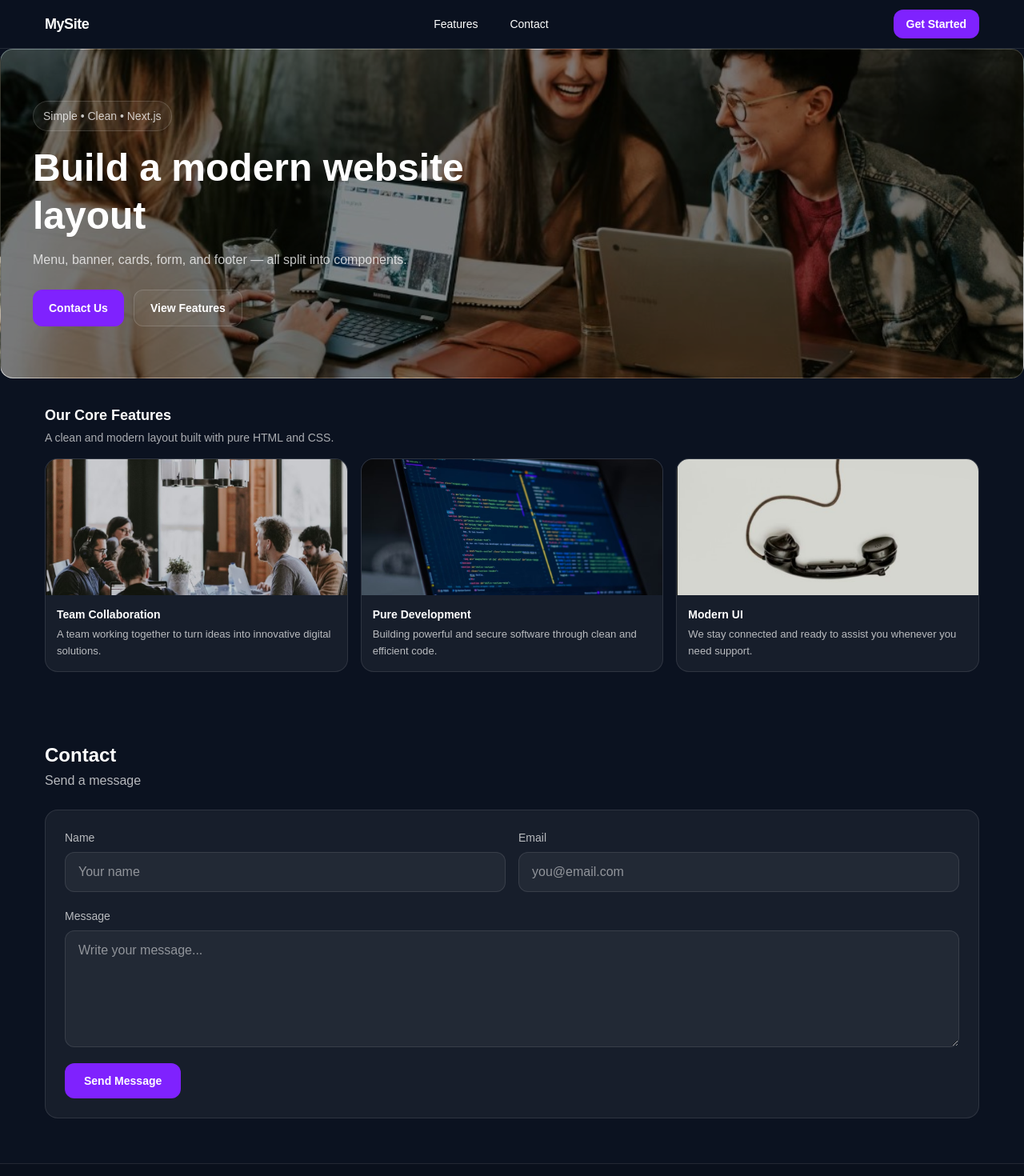
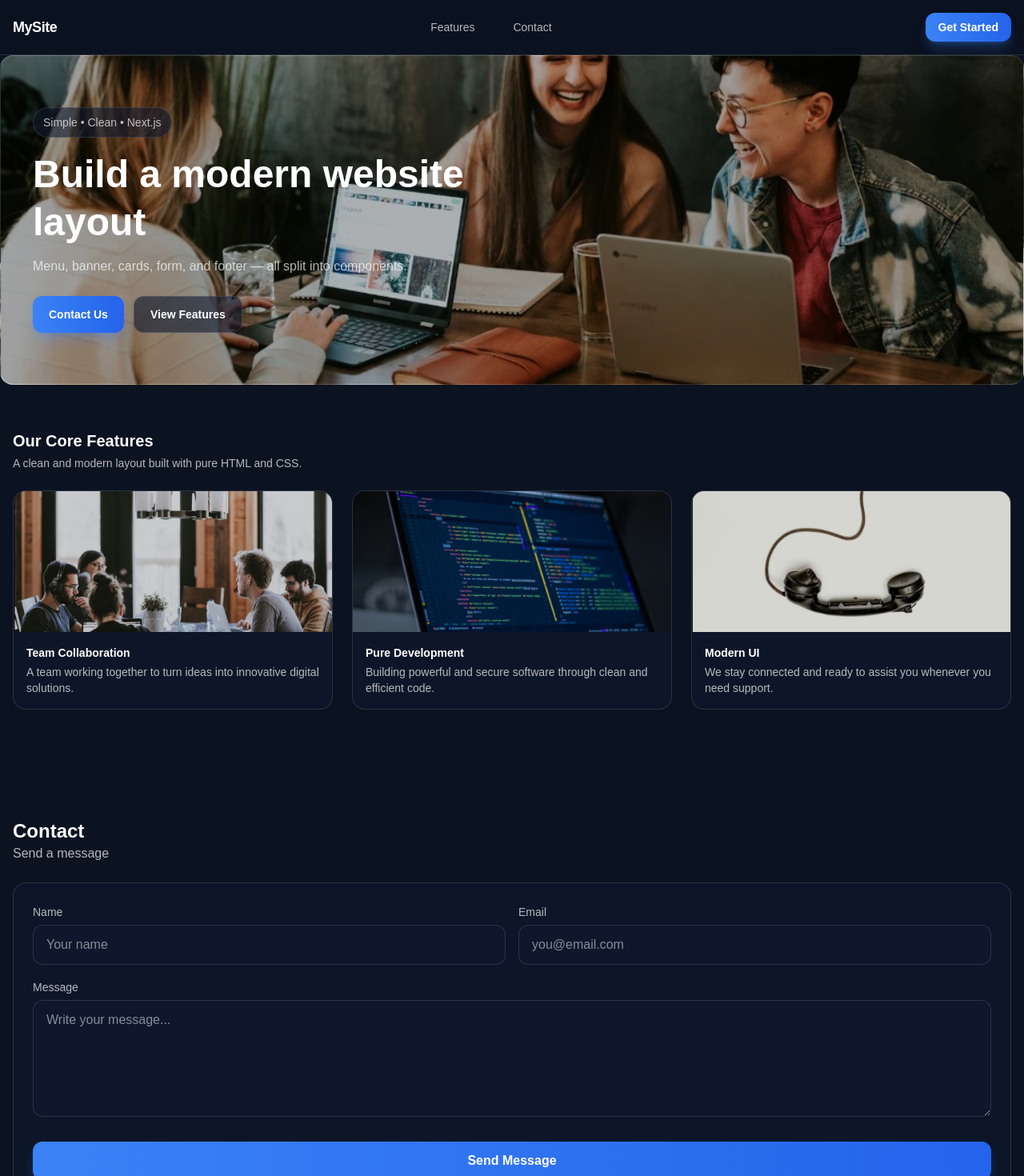
Before and after one commit to joseficani/my-next-app, a Next.js app: page / in a window 1280 px wide. Shown: the top 1470 px of the page at 80% size. Built offline with nearby package versions, Linux system fonts and the light colour scheme.

Commit message:
adjusted the code

```diff
--- a/src/app/globals.css
+++ b/src/app/globals.css
@@ -1,37 +1,29 @@
 @import "tailwindcss";
 
-:root {
-  --bg: #0b1220;
-  --card: #0f1a2f;
-  --text: #ffffff;
-  --muted: rgba(255, 255, 255, 0.7);
-  --border: rgba(255, 255, 255, 0.12);
-  --primary: #3b82f6;
+@theme {
+  --color-customBlue: #0b1220;
+  --color-customCard: #0f1a2f;
+
+  --color-mainText: #ffffff;
+  --color-mutedText: rgba(255, 255, 255, 0.7);
+
+  --color-softBorder: rgba(255, 255, 255, 0.12);
+
+  --color-primary: #3b82f6;
+  --color-primaryHover: #2563eb;
 }
-
 * {
   box-sizing: border-box;
 }
 
 html,
 body {
+  margin: 0;
   padding: 0;
-  margin: 0;
 }
 
 body {
+  background: var(--color-customBlue);
+  color: var(--color-mainText);
   font-family: Arial, Helvetica, sans-serif;
-  background: var(--bg);
-  color: var(--text);
 }
-
-a {
-  color: inherit;
-  text-decoration: none;
-}
-
-button,
-input,
-textarea {
-  font-family: inherit;
-}
--- a/src/app/page.tsx
+++ b/src/app/page.tsx
@@ -31,7 +31,7 @@ export default function Home() {
     <>
       <Navbar />
 
-      <main className="min-h-screen bg-[#0b1220]">
+      <main className="bg-customBlue">
         <Hero />
         <Features />
         <ContactForm />
--- a/src/components/ContactForm/ContactForm.tsx
+++ b/src/components/ContactForm/ContactForm.tsx
@@ -61,63 +61,51 @@
 // }
 export default function ContactForm() {
   return (
-    <section id="contact" className="mx-auto max-w-[1200px] px-4 py-14">
-      <div className="mb-6 text-left">
-        <h2 className="mb-1 text-2xl font-extrabold text-white">Contact</h2>
-        <p className="text-white/70">Send a message</p>
+    <section id="contact" className="py-20">
+      <div className="container mx-auto px-4">
+        <div className="mb-6">
+          <h2 className="text-2xl font-extrabold text-mainText">Contact</h2>
+          <p className="text-mutedText">Send a message</p>
         </div>
 
-      <div className="w-full rounded-2xl border border-white/10 bg-white/5 p-6">
-        <form className="grid w-full gap-5">
-          <div className="grid w-full grid-cols-1 gap-4 md:grid-cols-2">
-            <div className="grid gap-2">
-              <label htmlFor="name" className="text-sm text-white/70">
-                Name
-              </label>
+        <div className="rounded-2xl border border-softBorder bg-customCard/60 p-6">
+          <form className="grid gap-4">
+            <div className="grid gap-4 md:grid-cols-2">
+              <div>
+                <label className="text-sm text-mutedText">Name</label>
                 <input
-                id="name"
-                type="text"
+                  className="mt-1 w-full rounded-xl border border-softBorder bg-customCard/60 px-4 py-3 text-mainText outline-none focus:border-primary/60 focus:ring-2 focus:ring-primary/20"
                   placeholder="Your name"
-                required
-                className="w-full rounded-xl border border-white/10 bg-white/5 px-4 py-3 text-white outline-none focus:border-violet-500/60"
                 />
               </div>
 
-            <div className="grid gap-2">
-              <label htmlFor="email" className="text-sm text-white/70">
-                Email
-              </label>
+              <div>
+                <label className="text-sm text-mutedText">Email</label>
                 <input
-                id="email"
-                type="email"
+                  className="mt-1 w-full rounded-xl border border-softBorder bg-customCard/60 px-4 py-3 text-mainText outline-none focus:border-primary/60 focus:ring-2 focus:ring-primary/20"
                   placeholder="you@email.com"
-                required
-                className="w-full rounded-xl border border-white/10 bg-white/5 px-4 py-3 text-white outline-none focus:border-violet-500/60"
                 />
               </div>
             </div>
 
-          <div className="grid gap-2">
-            <label htmlFor="message" className="text-sm text-white/70">
-              Message
-            </label>
+            <div>
+              <label className="text-sm text-mutedText">Message</label>
               <textarea
-              id="message"
                 rows={5}
+                className="mt-1 w-full rounded-xl border border-softBorder bg-customCard/60 px-4 py-3 text-mainText outline-none focus:border-primary/60 focus:ring-2 focus:ring-primary/20"
                 placeholder="Write your message..."
-              required
-              className="w-full rounded-xl border border-white/10 bg-white/5 px-4 py-3 text-white outline-none focus:border-violet-500/60"
               />
             </div>
 
             <button
               type="submit"
-            className="w-fit rounded-xl bg-violet-600 px-6 py-3 text-sm font-extrabold text-white transition hover:-translate-y-[1px] hover:bg-violet-500 focus:outline-none focus:ring-2 focus:ring-violet-400/60"
+              className="mt-2 w-full rounded-xl bg-gradient-to-r from-primary to-primaryHover px-6 py-3 font-bold text-mainText shadow-lg shadow-primary/30 transition hover:-translate-y-0.5 hover:shadow-primary/50 focus:outline-none focus:ring-2 focus:ring-primary/40"
             >
               Send Message
             </button>
           </form>
         </div>
+      </div>
     </section>
   );
 }
--- a/src/components/Features/Features.tsx
+++ b/src/components/Features/Features.tsx
@@ -45,6 +45,23 @@
 //         </section>
 //     );
 // }
+// const cards = [
+//   {
+//     img: "/images/teamwork.jpg",
+//     title: "Team Collaboration",
+//     desc: "A team working together to turn ideas into innovative digital solutions.",
+//   },
+//   {
+//     img: "/images/coding.jpg",
+//     title: "Pure Development",
+//     desc: "Building powerful and secure software through clean and efficient code.",
+//   },
+//   {
+//     img: "/images/design.jpg",
+//     title: "Modern UI",
+//     desc: "We stay connected and ready to assist you whenever you need support.",
+//   },
+// ];
 const cards = [
   {
     img: "/images/teamwork.jpg",
@@ -65,41 +82,31 @@ const cards = [
 
 export default function Features() {
   return (
-    <section id="features" className="mx-auto max-w-[1200px] px-4 py-8">
-      <div className="mb-4">
-        <h2 className="mb-1 text-lg font-extrabold text-white">
-          Our Core Features
-        </h2>
-        <p className="text-sm text-white/65">
+    <section id="features" className="py-14">
+      <div className="container mx-auto px-4">
+        <div className="mb-6">
+          <h2 className="text-xl font-extrabold text-mainText">Our Core Features</h2>
+          <p className="mt-1 text-sm text-mutedText">
             A clean and modern layout built with pure HTML and CSS.
           </p>
         </div>
 
-      <div className="grid grid-cols-1 gap-4 lg:grid-cols-3">
+        <div className="grid gap-6 md:grid-cols-3">
           {cards.map((c) => (
             <article
               key={c.title}
-            className="overflow-hidden rounded-2xl border border-white/10 bg-white/5"
+              className="overflow-hidden rounded-2xl border border-softBorder bg-customCard/60"
             >
-            <div className="h-[170px] w-full overflow-hidden">
-              <img
-                src={c.img}
-                alt={c.title}
-                className="h-full w-full object-cover"
-              />
-            </div>
+              <img src={c.img} alt={c.title} className="h-44 w-full object-cover" />
 
-            <div className="p-3.5">
-              <h3 className="mb-1 text-sm font-extrabold text-white">
-                {c.title}
-              </h3>
-              <p className="text-[0.82rem] leading-relaxed text-white/70">
-                {c.desc}
-              </p>
+              <div className="p-4">
+                <h3 className="text-sm font-extrabold text-mainText">{c.title}</h3>
+                <p className="mt-1 text-sm text-mutedText">{c.desc}</p>
               </div>
             </article>
           ))}
         </div>
+      </div>
     </section>
   );
 }
--- a/src/components/Hero/Hero.tsx
+++ b/src/components/Hero/Hero.tsx
@@ -27,33 +27,33 @@
 // }
 export default function Hero() {
   return (
-    <section className="relative grid min-h-[320px] items-center overflow-hidden rounded-2xl border border-white/15 bg-[url('/images/home.jpg')] bg-cover bg-center">
-      <div className="absolute inset-0 bg-black/40" />
+    <section className="relative grid min-h-[320px] items-center overflow-hidden rounded-2xl border border-softBorder bg-[url('/images/home.jpg')] bg-cover bg-center">
+      <div className="absolute inset-0 bg-black/20" />
 
       <div className="relative max-w-2xl px-6 py-12 sm:px-10 sm:py-16">
-        <p className="mb-4 inline-flex rounded-full border border-white/15 bg-white/5 px-3 py-2 text-sm text-white/75">
+        <p className="mb-4 inline-flex rounded-full border border-softBorder bg-customCard/60 px-3 py-2 text-sm text-mutedText">
           Simple • Clean • Next.js
         </p>
 
-        <h1 className="mb-3 text-4xl font-extrabold leading-tight text-white sm:text-5xl">
+        <h1 className="mb-3 text-4xl font-extrabold leading-tight text-mainText sm:text-5xl">
           Build a modern website layout
         </h1>
 
-        <p className="mb-6 max-w-xl text-base leading-relaxed text-white/75">
+        <p className="mb-6 max-w-xl text-base leading-relaxed text-mutedText">
           Menu, banner, cards, form, and footer — all split into components.
         </p>
 
         <div className="flex flex-wrap gap-3">
           <a
             href="#contact"
-            className="inline-flex items-center justify-center rounded-xl bg-violet-600 px-5 py-3 text-sm font-semibold text-white transition hover:bg-violet-500 focus:outline-none focus:ring-2 focus:ring-violet-400/60 focus:ring-offset-2 focus:ring-offset-black"
+            className="inline-flex items-center justify-center rounded-xl bg-gradient-to-r from-primary to-primaryHover px-5 py-3 text-sm font-semibold text-mainText shadow-lg shadow-primary/30 transition hover:-translate-y-0.5 hover:shadow-primary/50 focus:outline-none focus:ring-2 focus:ring-primary/40"
           >
             Contact Us
           </a>
 
           <a
             href="#features"
-            className="inline-flex items-center justify-center rounded-xl border border-white/15 bg-white/5 px-5 py-3 text-sm font-semibold text-white transition hover:bg-white/10 focus:outline-none focus:ring-2 focus:ring-white/25 focus:ring-offset-2 focus:ring-offset-black"
+            className="inline-flex items-center justify-center rounded-xl border border-softBorder bg-customCard/60 px-5 py-3 text-sm font-semibold text-mainText transition hover:bg-customCard focus:outline-none focus:ring-2 focus:ring-primary/20"
           >
             View Features
           </a>
--- a/src/components/Navbar/Navbar.tsx
+++ b/src/components/Navbar/Navbar.tsx
@@ -30,17 +30,17 @@
 // }
 export default function Navbar() {
   return (
-    <header className="sticky top-0 z-[999] border-b border-white/10 bg-[#0b1220]/90 backdrop-blur-md">
-      <nav className="mx-auto flex max-w-[1200px] items-center justify-between gap-4 px-4 py-3">
-        <a href="/" className="text-lg font-extrabold tracking-tight text-white">
+    <header className="sticky top-0 z-50 border-b border-softBorder bg-customBlue/90 backdrop-blur">
+      <div className="container mx-auto flex items-center justify-between px-4 py-4">
+        <a href="/" className="text-lg font-extrabold tracking-tight text-mainText">
           MySite
         </a>
 
-        <ul className="hidden items-center gap-4 md:flex">
+        <ul className="hidden items-center gap-6 md:flex">
           <li>
             <a
               href="#features"
-              className="rounded-lg px-3 py-2 text-sm text-white/70 transition hover:bg-white/5 hover:text-white"
+              className="rounded-lg px-3 py-2 text-sm text-mutedText transition hover:bg-customCard hover:text-mainText"
             >
               Features
             </a>
@@ -49,7 +49,7 @@ export default function Navbar() {
           <li>
             <a
               href="#contact"
-              className="rounded-lg px-3 py-2 text-sm text-white/70 transition hover:bg-white/5 hover:text-white"
+              className="rounded-lg px-3 py-2 text-sm text-mutedText transition hover:bg-customCard hover:text-mainText"
             >
               Contact
             </a>
@@ -58,11 +58,11 @@ export default function Navbar() {
 
         <a
           href="#contact"
-          className="rounded-xl bg-violet-600 px-4 py-2 text-sm font-semibold text-white transition hover:-translate-y-[1px] hover:bg-violet-500 focus:outline-none focus:ring-2 focus:ring-violet-400/60"
+          className="rounded-xl bg-gradient-to-r from-primary to-primaryHover px-4 py-2 text-sm font-semibold text-mainText shadow-lg shadow-primary/30 transition hover:-translate-y-0.5 hover:shadow-primary/50 focus:outline-none focus:ring-2 focus:ring-primary/40"
         >
           Get Started
         </a>
-      </nav>
+      </div>
     </header>
   );
 }
--- a/tailwind.config.js
+++ b/tailwind.config.js
@@ -4,8 +4,4 @@ module.exports = {
     "./src/app/**/*.{js,ts,jsx,tsx}",
     "./src/components/**/*.{js,ts,jsx,tsx}",
   ],
-  theme: {
-    extend: {},
-  },
-  plugins: [],
 };
```
Also changed, not shown: src/components/Footer/Footer.tsx (+9 -23 lines). Lines whose indentation alone changed are shown as unchanged.
